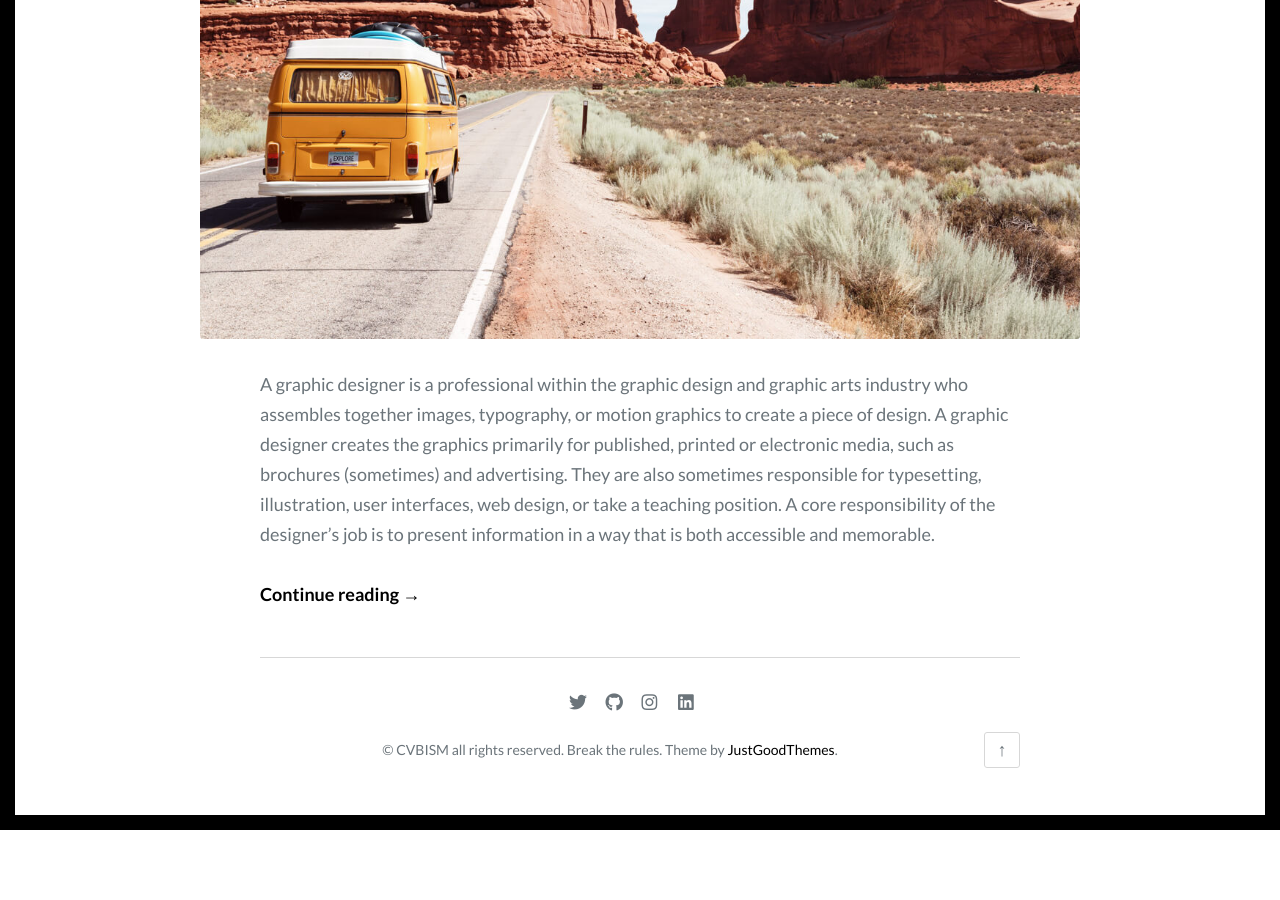
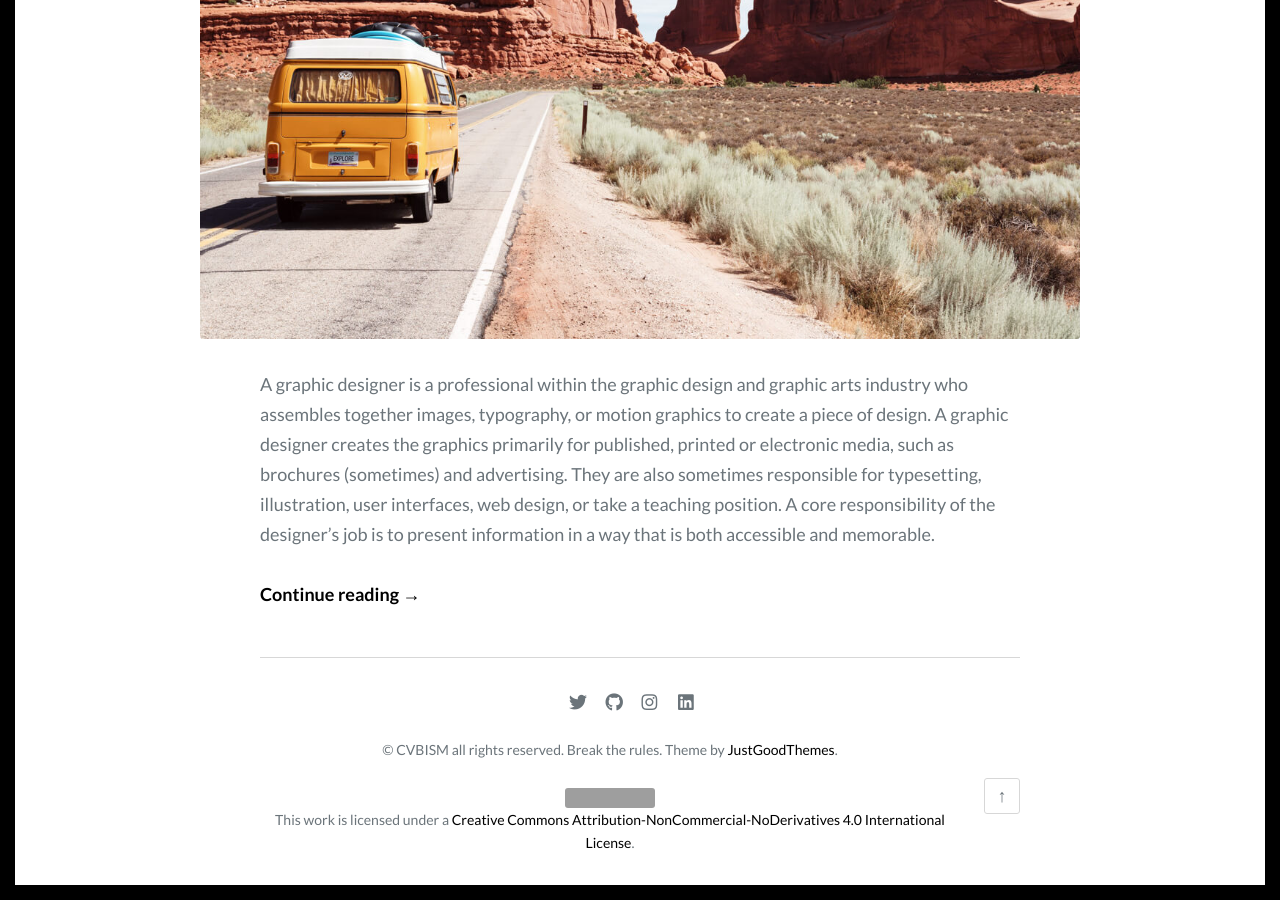
Before and after one commit to cvbism/Scriptor-Jekyll-Theme, a Jekyll site: the page built from index.html, in a window 1280 px wide and 900 px high, scrolled down 1542 px. Built offline with Jekyll 4.4.1, drawn with Linux system fonts in a browser that asks for light colours; some web fonts are replaced; the list of posts is cut into pages by our own code; comment, search, counter and statistics services are not loaded; before the commit the page ends 2372 px from its top, so only the background shows below that; grey boxes are pictures that could not be loaded.

Commit message:
Update footer.html

```diff
--- a/_includes/footer.html
+++ b/_includes/footer.html
@@ -7,6 +7,7 @@
   <div class="footer-bottom">
     <div class="site-info">
       {{ site.footer.content | markdownify }}
+      <a rel="license" href="http://creativecommons.org/licenses/by-nc-nd/4.0/"><img alt="Creative Commons License" style="border-width:0" src="https://i.creativecommons.org/l/by-nc-nd/4.0/88x31.png" /></a><br />This work is licensed under a <a rel="license" href="http://creativecommons.org/licenses/by-nc-nd/4.0/">Creative Commons Attribution-NonCommercial-NoDerivatives 4.0 International License</a>.
     </div><!-- .site-info -->
     <a href="#page" id="back-to-top" class="back-to-top"><span class="screen-reader-text">Back to the top </span>&#8593;</a>
   </div><!-- .footer-bottom -->
```
